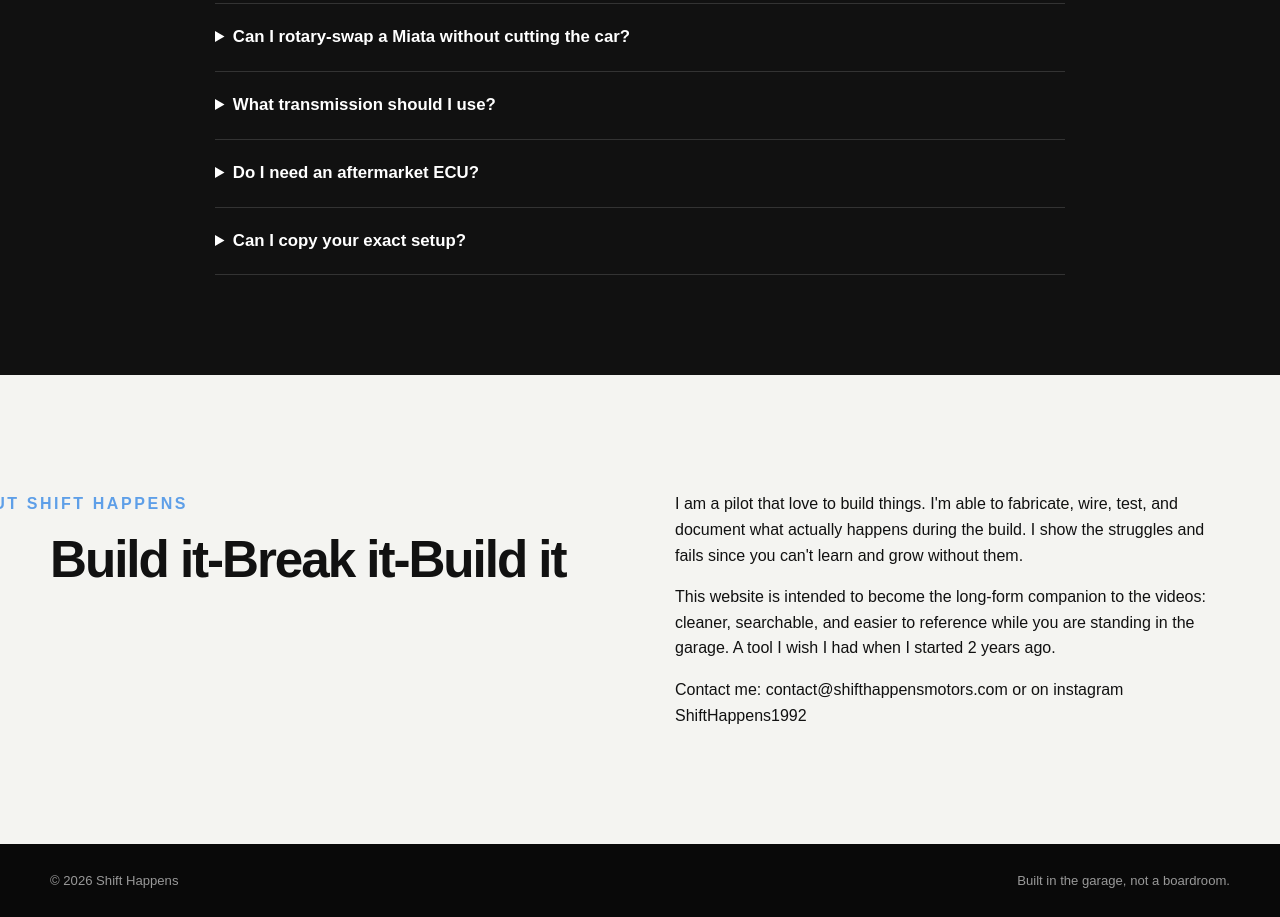
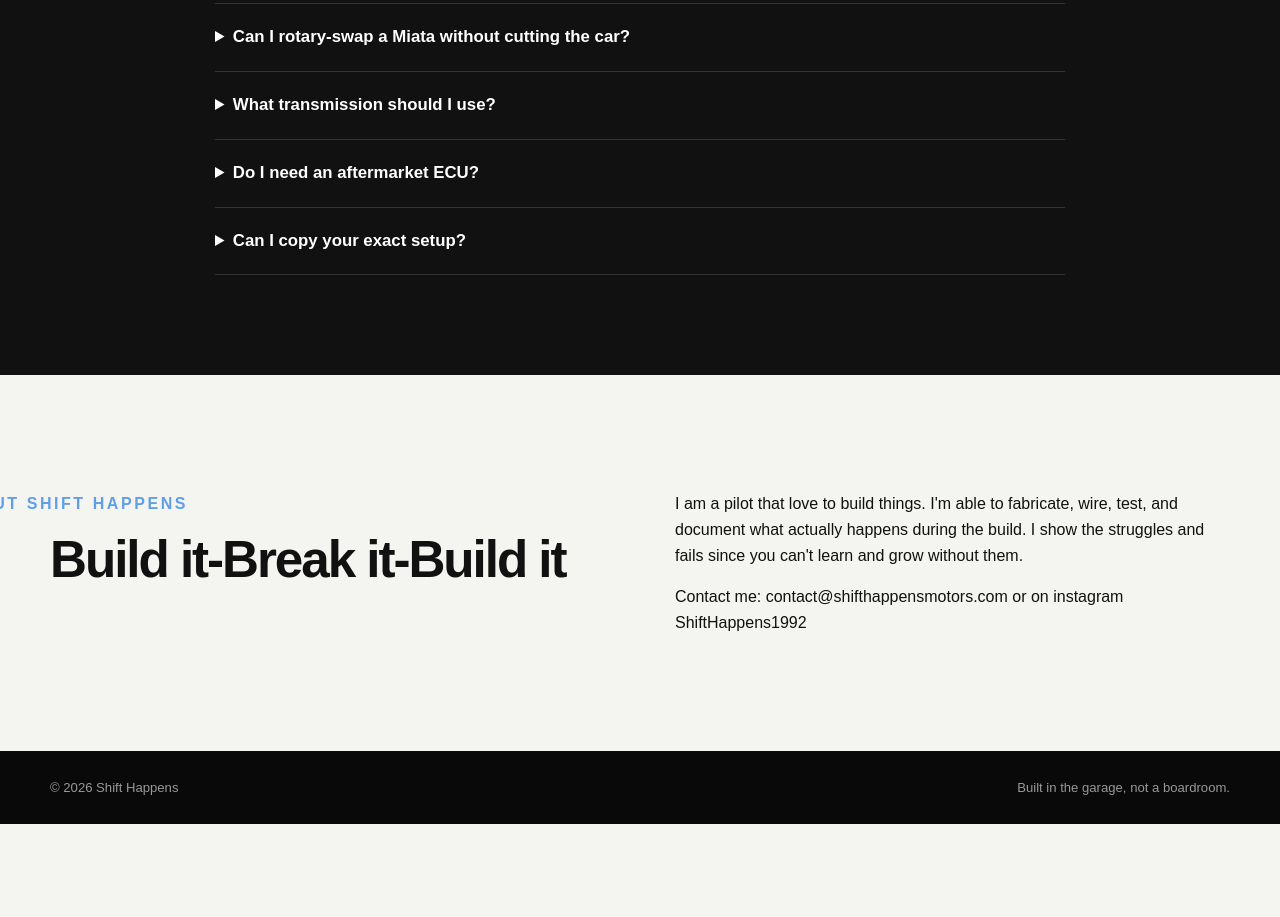
Before and after one commit to ShiftHappens1992/shifthappens-site, a website: page index.html in a window 1280 px wide. Shown: the part 3489-4406 px from the top of the page. After the commit the page ends 4313 px from the top, so only its background shows below. Drawn offline with Linux system fonts and the light colour scheme.

Commit message:
changenav to Information

```diff
--- a/index.html
+++ b/index.html
@@ -179,10 +179,6 @@
             I am a pilot that love to build things. I'm able to
             fabricate, wire, test, and document what actually happens during the build. I show the struggles and fails since you can't learn and grow without them.
           </p>
-          <p>
-            This website is intended to become the long-form companion to the videos:
-            cleaner, searchable, and easier to reference while you are standing in the garage. A tool I wish I had when I started 2 years ago.
-          </p>
           <p>Contact me: contact@shifthappensmotors.com or on instagram ShiftHappens1992</p>
         </div>
       </div>
```
